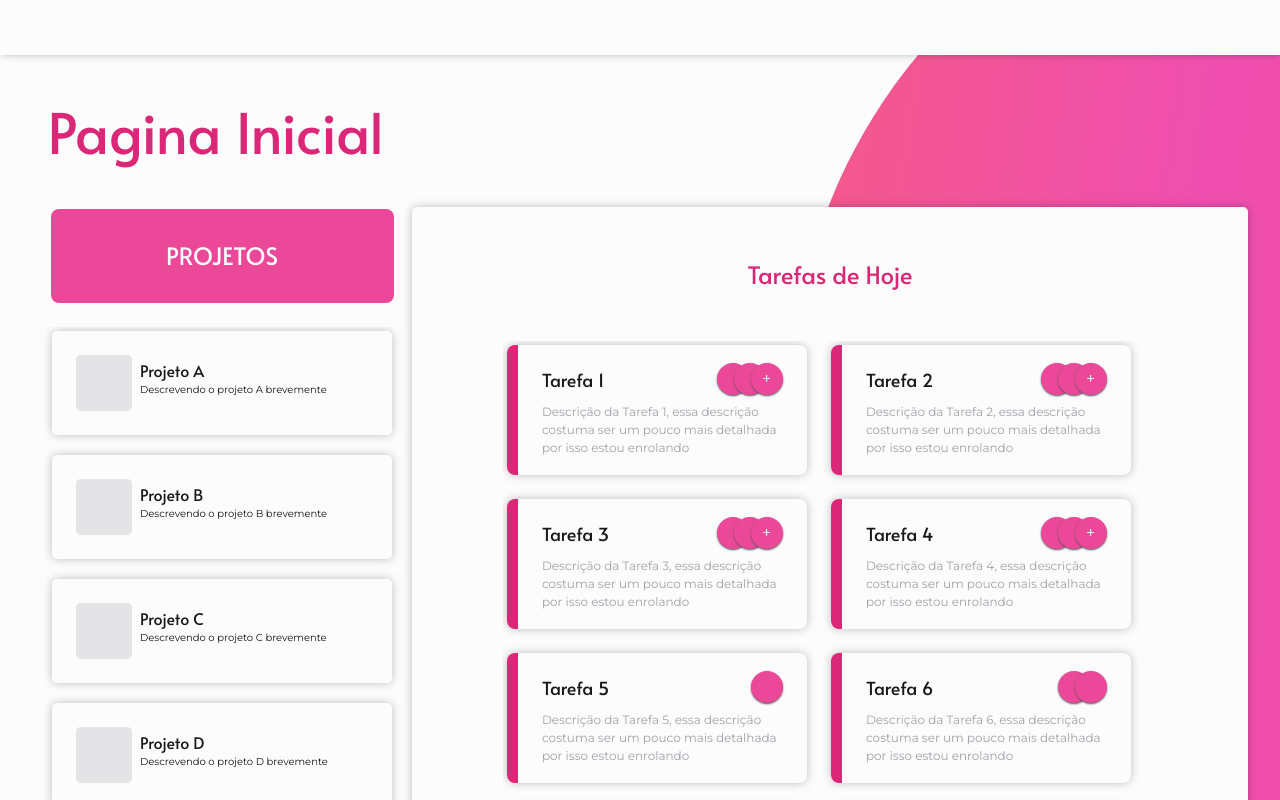
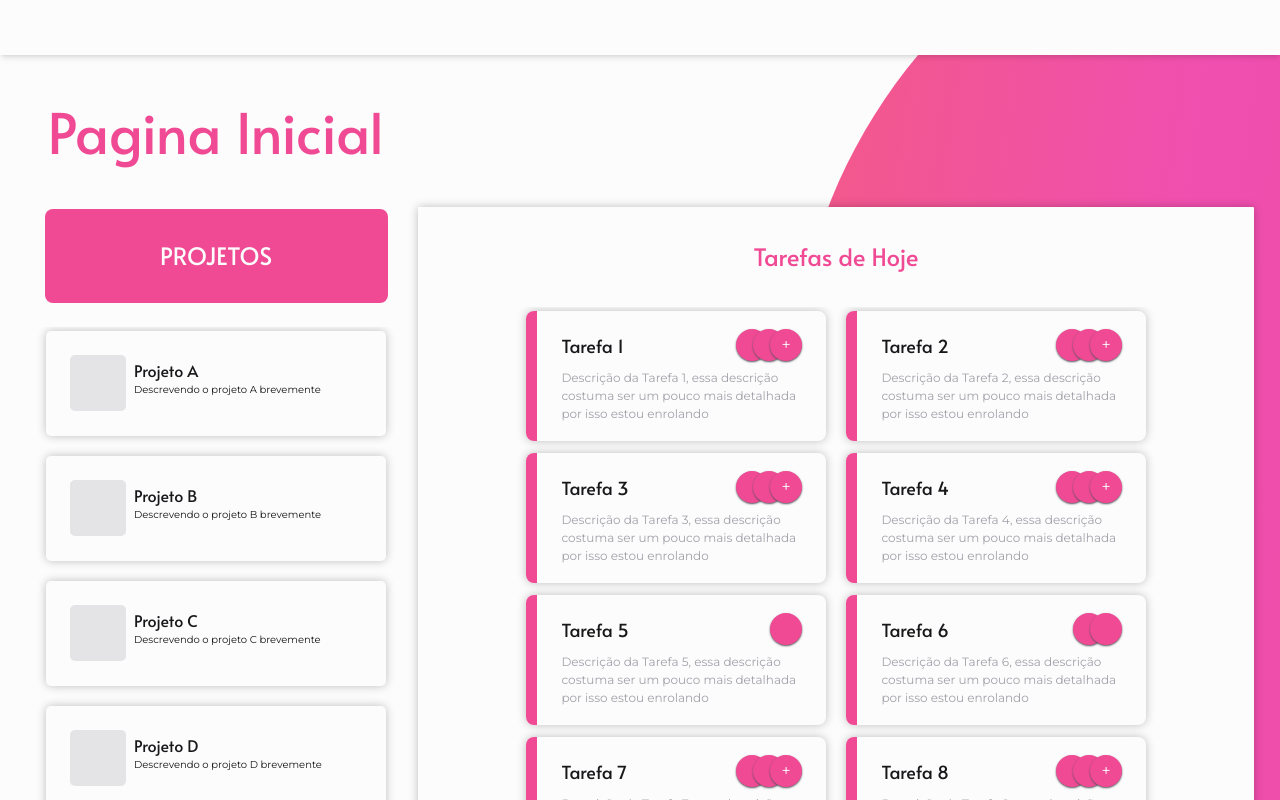
Before and after one commit to Jonatass06/gerenciador, a Next.js app: page / in a window 1280 px wide. Built offline with nearby package versions, Linux system fonts and the light colour scheme.

Commit message:
Quase acabando projetos

```diff
--- a/components/BarraSuperior.jsx
+++ b/components/BarraSuperior.jsx
@@ -9,9 +9,9 @@ export default function BarraSuperior(props) {
     return (
         <div className={"flex justify-between my-12 h-min items-end"} style={estilo}>
             <div className=" flex items-end text-start gap-6">
-                <h1 className=" text-pink-600 leading-none ">{props.titulo}</h1>
+                <h1 className=" text-pink leading-none ">{props.titulo}</h1>
                 {props.adicionar && <button className="bg-white rounded-full h-[38px] shadow-pre w-[38px] relative flex items-center justify-center" >
-                    <p className=" text-pink-600 font-alata text-[24px] absolute top-0 right-0 left-0 bottom-0">+</p>
+                    <p className=" text-pink font-alata text-[24px] absolute top-0 right-0 left-0 bottom-0">+</p>
                 </button>}
             </div>
             <div className="min-w-[2px] flex gap-2">
--- a/components/Fotos.jsx
+++ b/components/Fotos.jsx
@@ -1,5 +1,5 @@
 export default function Fotos(props) {
-    const estilo = " ml-[-15px] rounded-full w-8 h-8 bg-pink-500 text-white overflow-clip flex shadow-sm shadow-zinc-600 items-center justify-center"
+    const estilo = " ml-[-15px] rounded-full w-8 h-8 bg-pink text-white overflow-clip flex shadow-sm shadow-zinc-600 items-center justify-center"
 
     return (
         <div className="flex relativ justify-end ml-[15px]">
--- a/components/Grafico.jsx
+++ b/components/Grafico.jsx
@@ -1,20 +1,40 @@
+import { useEffect, useState } from "react";
 
 export default function Grafico({ porcentagem }) {
+    const [porcAtual, setPorcAtual]= useState(0);
     let transform = {
-        transform: "rotate(-"+ (180-((porcentagem/100)*180))+"deg)"
+        transform: "rotate(" + (porcAtual / 100) * 180 + "deg)"
     }
+    let gradiente = {
+        border: "double 14px transparent",
+        backgroundImage: "linear-gradient(white, white), radial-gradient(circle at left, #EF4996, #EF4996, #EF4996, #FF973D, #FF973D)",
+        backgroundOrigin: "border-box",
+        backgroundClip: "padding-box, border-box"
+    }
+    useEffect(() => {
+        function animateBar() {
+          if (porcAtual < porcentagem) {
+            setPorcAtual(prevPorc => prevPorc + 1);
+          }
+        }
+
+        const interval = setInterval(animateBar, 16); // Aproximadamente 60 FPS
+
+        return () => clearInterval(interval);
+      }, [porcAtual, porcentagem]);
+
     return (
         <div className="relative flex justify-center h-[130px] w-full">
             <div className="flex justify-center w-full">
-                <div className="w-min h-[77px] flex overflow-clip absolute">
-                    <div className="w-[155px] h-[155px] border-[15px] rounded-full border-zinc-200 flex items-start p-6 justify-center ">
-                        {porcentagem}%
+                <div className="w-min h-[77px] flex overflow-clip absolute top-0 bottom-0">
+                    <div className="graficoBorda overflow-hidden w-[155px] rounded-full h-[155px] border-[15px] flex items-start p-6 justify-center" style={gradiente}>
+                        {porcAtual}%
                     </div>
                 </div>
-                <div className="h-[77px] overflow-x-clip overflow-y-clip absolute flex justify-center">
+                <div className="h-[77px] overflow-x-clip overflow-y-clip absolute flex justify-center top-0 bottom-0">
                     <div className="h-[155px] flex items-start justify-center" style={transform}>
                         <div className="h-[77px] overflow-x-clip overflow-y-clip flex justify-center ">
-                            <div className="min-w-[155px] h-[155px] border-[15px] rounded-full border-pink-400"></div>
+                            <div className="min-w-[155px] h-[155px] border-[15px] rounded-full border-zinc-200"></div>
                         </div>
                     </div>
                 </div>
--- a/components/Ordenar.jsx
+++ b/components/Ordenar.jsx
@@ -7,15 +7,15 @@ export default function Ordenar(){
             {
                 ordenando &&
                 <div
-                className="absolute right-6 z-[900] flex flex-col items-start top-6 p-4 gap-2 bg-white shadow-pre rounded-sm">
-                    <button  onClick={() => setOrdenando(false)} className="p-1 text-[12px]  text-pink-500 w-36">Por Nome</button>
-                    <button  onClick={() => setOrdenando(false)} className="p-1 text-[12px]  text-pink-500 w-36">Por Conclusão</button>
-                    <button  onClick={() => setOrdenando(false)} className="p-1 text-[12px] text-pink-500 w-36">Por Data das Tarefas</button>
+                className="absolute right-6 z-[900] flex flex-col items-start top-6 p-4 gap-2 rounded-2 bg-white shadow-pre rounded-sm">
+                    <button  onClick={() => setOrdenando(false)} className="p-1 text-[12px]  text-pink w-36">Por Nome</button>
+                    <button  onClick={() => setOrdenando(false)} className="p-1 text-[12px]  text-pink w-36">Por Conclusão</button>
+                    <button  onClick={() => setOrdenando(false)} className="p-1 text-[12px] text-pink w-36">Por Data das Tarefas</button>
                 </div>
             }
             <button className="bg-white rounded-full  h-[38px] shadow-pre w-[38px] relative flex items-center justify-center"
                 onClick={() => setOrdenando(true)}>
-                <p className=" text-pink-600 font-alata text-[24px] absolute top-0 right-0 left-0 bottom-0">O</p>
+                <p className=" text-pink font-alata text-[24px] absolute top-0 right-0 left-0 bottom-0">O</p>
             </button>
         </div>
     )
--- a/components/Pesquisa.jsx
+++ b/components/Pesquisa.jsx
@@ -6,11 +6,11 @@ export default function Pesquisa() {
         <div className="flex gap-2 items-center relative">
             {
                 pesquisando && <input type="text" onBlur={() => setPesquisando(false)}
-                    className="w-[600px] absolute h-[50px] right-12 shadow-pre border-b-2 border-pink-500 rounded-md" />
+                    className="w-[400px] absolute h-[50px] right-12 shadow-pre border-b-2 border-pink rounded-md" />
             }
             <button className="bg-white rounded-full  h-[38px] shadow-pre w-[38px] relative flex items-center justify-center"
                 onClick={() => setPesquisando(true)}>
-                <p className=" text-pink-600 font-alata text-[24px] absolute top-0 right-0 left-0 bottom-0">P</p>
+                <p className=" text-pink font-alata text-[24px] absolute top-0 right-0 left-0 bottom-0">P</p>
             </button>
         </div>
     )
--- a/components/Projeto.jsx
+++ b/components/Projeto.jsx
@@ -2,13 +2,18 @@ import { useState } from "react"
 import Grafico from "./Grafico"
 import Grupos from "./Fotos"
 
-export default function Projeto(props){
+export default function Projeto(props) {
     const [emCima, setEmCima] = useState(false);
+    const [tamanho, setAltura] = useState(105)
+    let altura = {
+        height: tamanho+"px"
+    }
+
 
     return (
-        <div className="flex flex-col p-6 shadow-pre m-5 mt-1 h-min bg-white rounded-[5px] w-[340px] "
-        onMouseEnter={() =>{setEmCima(true)}} onMouseLeave={() =>{setEmCima(false)}} >
-            <div className="flex gap-2 flex-1 items-center">
+        <div className="flex flex-col p-6 justify-start shadow-pre m-5 mt-1 bg-white rounded-[5px] w-[340px] duration-300" style={altura}
+            onMouseEnter={() => { setEmCima(true); setAltura(350)}} onMouseLeave={() => { setEmCima(false); setAltura(105)}} >
+            <div className="flex gap-2  items-center">
                 <div className="bg-zinc-200 h-14 w-14 rounded-[5px]"></div>
                 <div className="h-14 flex flex-col justify-center gap-3">
                     <h6 className="text-[16px] text-zinc-900 h-min leading-[0px] font-alata">{props.nome}</h6>
@@ -17,10 +22,10 @@ export default function Projeto(props){
             </div>
             {
                 emCima &&
-                <div className="flex flex-col justify-center items-center w-full gap-6 pt-12">
-                <Grupos fotos={props.grupos} max={4}></Grupos>
-                <Grafico porcentagem={props.porcentagem}></Grafico>
-            </div>
+                <div className="flex flex-col justify-center items-center w-full gap-6 pt-12 overflow-hidden">
+                    <Grupos fotos={props.grupos} max={4}></Grupos>
+                    <Grafico porcentagem={props.porcentagem}></Grafico>
+                </div>
             }
         </div>
     )
--- a/components/Tarefa.jsx
+++ b/components/Tarefa.jsx
@@ -3,7 +3,7 @@ import Usuarios from "./Fotos";
 export default function Tarefa(props) {
     return (
         <div className=" shadow-pre bg-white rounded-[8px] overflow-clip flex relative h-[130px] w-[300px]">
-            <div className="bg-pink-600 h-full w-3"></div>
+            <div className="bg-pink h-full w-3"></div>
             <div className="w-full flex  flex-col px-6 justify-center items-center]">
                 <div className="flex w-full  justify-end items-center">
                     <h6 className="text-[18px] text-zinc-900 w-full font-alata ">{props.nome}</h6>
--- a/pages/index.jsx
+++ b/pages/index.jsx
@@ -19,10 +19,10 @@ export default function Home() {
         <div className="w-screen flex justify-center">
           <BarraSuperior titulo="Pagina Inicial" largura={1185}></BarraSuperior>
         </div>
-        <div className='flex items-center justify-center'>
+        <div className='flex items-center gap-3 justify-center'>
           <div className="flex flex-col items-center justify-center gap-6 h-[680px]">
             <Link href="/projetos" >
-            <div className=" bg-pink-500 w-[343px] h-[94px] rounded-[8px] flex
+            <div className=" bg-pink w-[343px] h-[94px] rounded-[8px] flex
             justify-center items-center text-[24px] text-white font-alata">
               PROJETOS
             </div>
@@ -34,11 +34,10 @@ export default function Home() {
               })}
             </div>
           </div>
-          <div className="bg-white h-[684px] w-[836px] flex flex-col items-center
-          justify-center gap-12 rounded-[5px] shadow-pre">
-            <h5 className=" text-pink-600">Tarefas de Hoje</h5>
-            <div className="hover:overflow-y-auto overflow-clip w-[655px]
-            h-[500px] flex flex-wrap gap-6 p-1">
+          <div className="bg-white h-[684px] w-[836px] flex flex-col items-center rounded-[1px] shadow-pre">
+            <h5 className=" text-pink my-8">Tarefas de Hoje</h5>
+            <div className="overflow-y-auto overflow-clip w-[655px]
+            h-[525px] flex flex-wrap gap-3 gap-x-5 p-1 justify-center">
               {tarefas.map(tarefa => {
                 return <Tarefa nome={tarefa.nome} descricao={tarefa.descricao}
                 usuarios={tarefa.usuarios} key={tarefas.indexOf(tarefa)}></Tarefa>
--- a/tailwind.config.js
+++ b/tailwind.config.js
@@ -9,7 +9,8 @@ module.exports = {
   theme: {
     extend: {
       colors:{
-        'white': '#FCFCFC'
+        'white': '#FCFCFC',
+        'pink':'#F04A94'
       },
       boxShadow:{
           "pre": '0px 0px 10px 0px rgba(0, 0, 0, 0.25)'
```
Also changed, not shown: pages/canvas.jsx (added).
